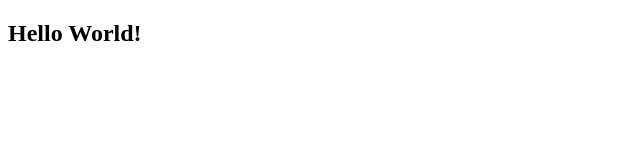
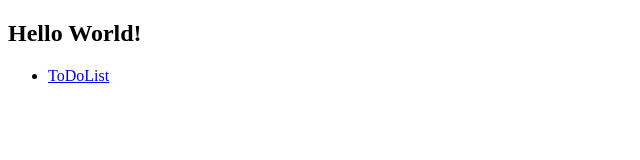
Before and after one commit to helotchi/helotchi.github.io, a plain HTML site: page index.html in a window 1280 px wide. Shown: the full height of the page, 0-640 px from the left. Drawn offline with Linux system fonts and the light colour scheme.

Commit message:
Adicionado link de acesso ao projeto

```diff
--- a/index.html
+++ b/index.html
@@ -8,5 +8,8 @@
 </head>
 <body>
     <h2>Hello World!</h2>
+    <ul>
+        <li><a href="trybe/trybe-projetos/sd-018-a-project-todo-list/index.html">ToDoList</a></li>
+    </ul>
 </body>
 </html>
```
